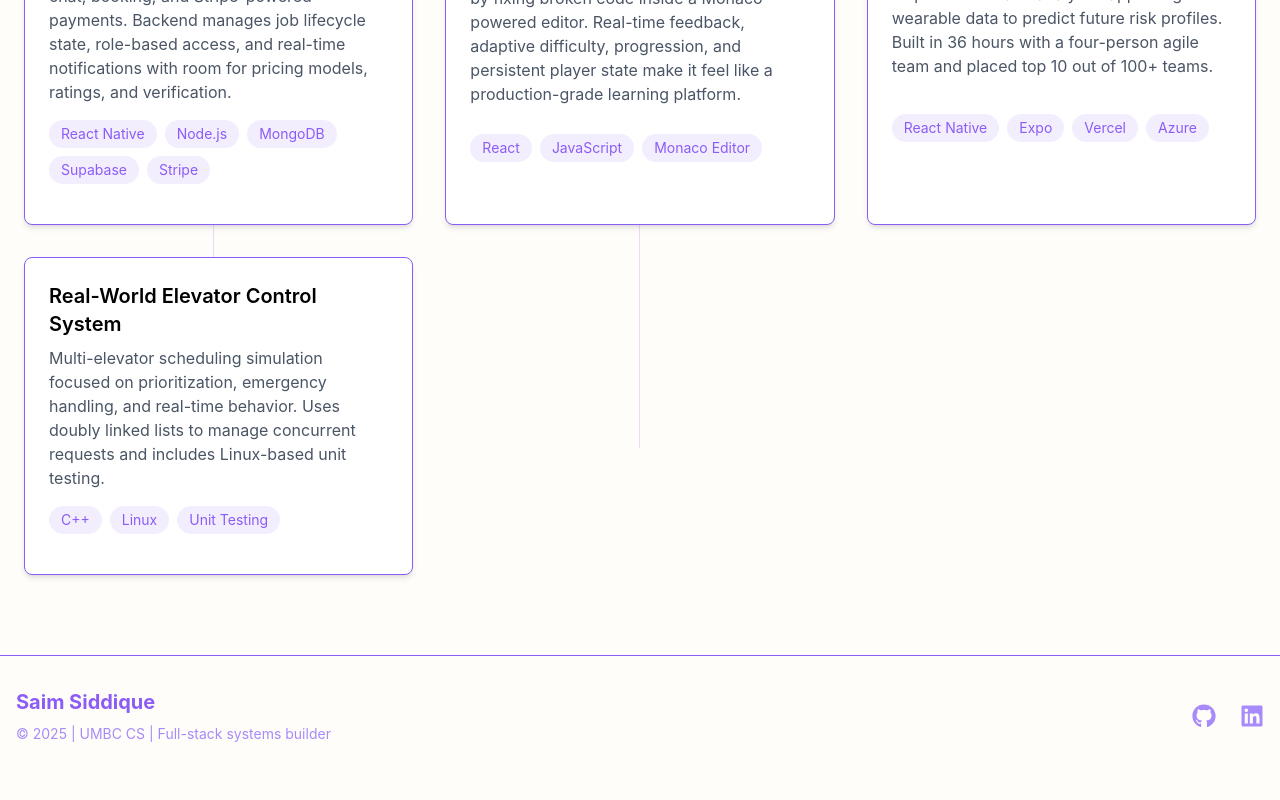
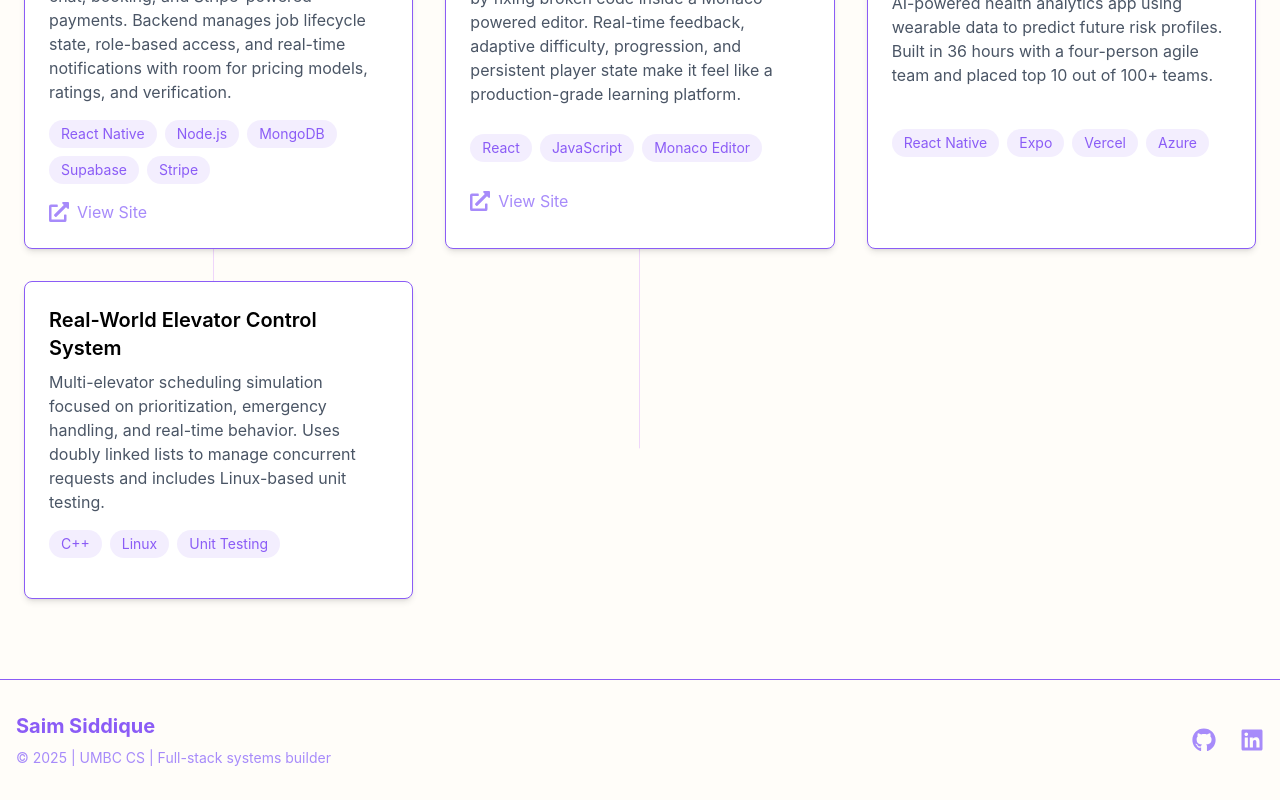
Before and after one commit to SaimSiddique1/Devfolio, a Next.js app: page / in a window 1280 px wide. Shown: the part 1077-1877 px from the top of the page. Before the commit the page ends 1853 px from the top, so only its background shows below. Built offline with nearby package versions, Linux system fonts and the light colour scheme.

Commit message:
links added to my projects to actually showcase them

```diff
--- a/src/components/ProjectCard.tsx
+++ b/src/components/ProjectCard.tsx
@@ -96,7 +96,7 @@ export default function ProjectCard ({ title, description, technologies, image,
             whileTap={{ scale: 0.95 }}
           >
             <FaExternalLinkAlt className="h-5 w-5" />
-            <span>Live Demo</span>
+            <span>View Site</span>
           </motion.a>
         )}
       </motion.div>
--- a/src/contents/projects.ts
+++ b/src/contents/projects.ts
@@ -6,12 +6,14 @@ export const projects: Project[] = [
     description:
       "Two-sided marketplace connecting customers with verified movers. Built end-to-end with job posting, discovery, in-app chat, booking, and Stripe-powered payments. Backend manages job lifecycle state, role-based access, and real-time notifications with room for pricing models, ratings, and verification.",
     technologies: ["React Native", "Node.js", "MongoDB", "Supabase", "Stripe"],
+    demoLink: "https://saimsiddique1.github.io/carton-site/",
   },
   {
     title: "Debug Dungeon - Gamified Coding Platform",
     description:
       "A coding game where users defeat enemies by fixing broken code inside a Monaco-powered editor. Real-time feedback, adaptive difficulty, progression, and persistent player state make it feel like a production-grade learning platform.",
     technologies: ["React", "JavaScript", "Monaco Editor"],
+    demoLink: "https://debug-dungeon.vercel.app/",
   },
   {
     title: "HopHacks 2025 - Personal Health Time Machine",
```
Also changed, not shown: src/types/index.ts (line endings or trailing spaces).
